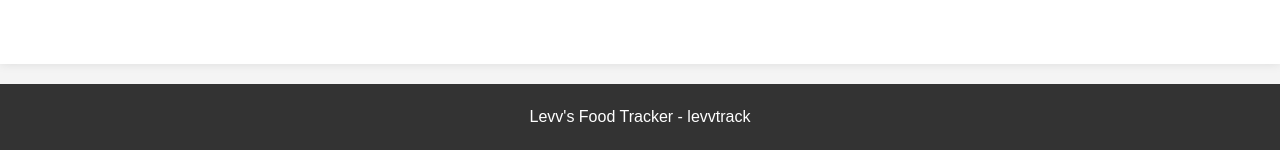
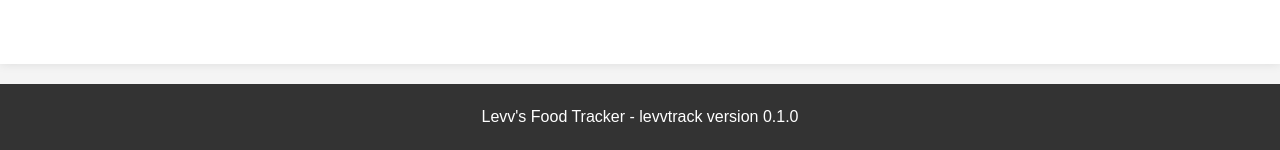
Before and after one commit to coderlevv/levvtrack, a Django app: page /track/view in a window 1280 px wide. Shown: the part 650-800 px from the top of the page. Run offline with Django 5.2, Linux system fonts and the light colour scheme; the visitor is signed in with stand-in values (Sample User, id 1); data that the repository does not hold is empty; parts of the project's set-up code (start-up, migrations or seed data) failed here and were passed over.

Commit message:
add version in the footer

```diff
--- /dev/null
+++ b/levvtrack/levvtrack/context_processors.py
@@ -0,0 +1,4 @@
+from levvtrack.version import VERSION
+
+def app_version(request):
+    return {"APP_VERSION": VERSION}
--- a/levvtrack/levvtrack/settings.py
+++ b/levvtrack/levvtrack/settings.py
@@ -86,6 +86,7 @@ TEMPLATES = [
                 'django.template.context_processors.request',
                 'django.contrib.auth.context_processors.auth',
                 'django.contrib.messages.context_processors.messages',
+                'levvtrack.context_processors.app_version',
             ],
         },
     },
--- /dev/null
+++ b/levvtrack/levvtrack/version.py
@@ -0,0 +1 @@
+VERSION = "0.1.0"
--- a/levvtrack/track/templates/track/base.html
+++ b/levvtrack/track/templates/track/base.html
@@ -32,7 +32,7 @@
             <!-- Footer -->
             <footer class="footer">
                 <div class="container">
-                    Levv's Food Tracker - levvtrack
+                    Levv's Food Tracker - levvtrack version {{ APP_VERSION }}
                 </div>
             </footer>
     </div>
```
